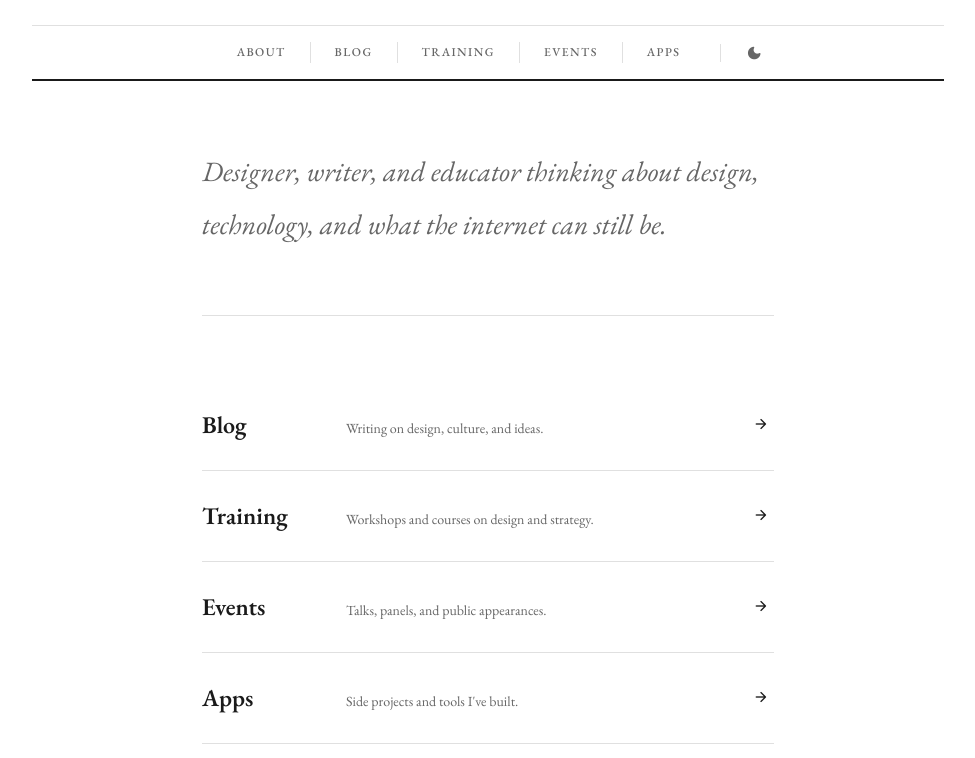
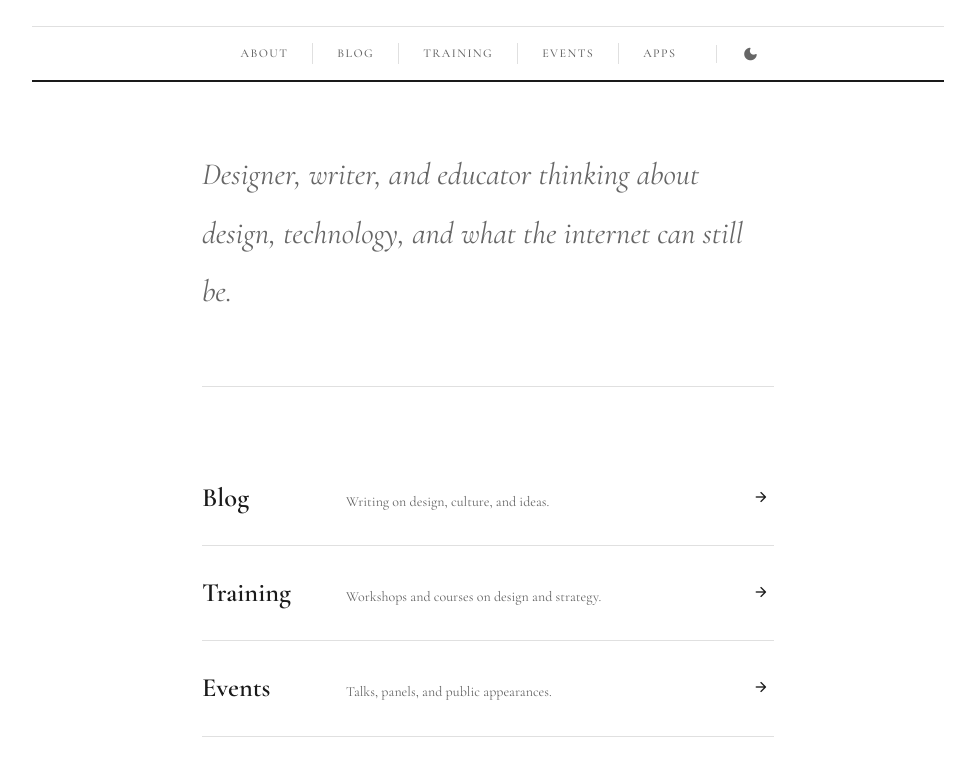
Before and after one commit to rafaelnepo/nepo-blog, an Eleventy site: page index.njk in a window 1280 px wide. Shown: the part 190-948 px from the top of the page, without its empty margins (152-1127 px from the left). Built offline with nearby package versions, Linux system fonts and the light colour scheme; Eleventy itself is replaced by a stand-in of ours; files that its build step writes are made by us from their sources.

Commit message:
Switch to Cormorant Garamond, bump base size to 22px

```diff
--- a/_includes/base.njk
+++ b/_includes/base.njk
@@ -17,7 +17,7 @@
   </script>
   <link rel="preconnect" href="https://fonts.googleapis.com">
   <link rel="preconnect" href="https://fonts.gstatic.com" crossorigin>
-  <link href="https://fonts.googleapis.com/css2?family=EB+Garamond:ital,wght@0,400;0,500;0,600;1,400;1,500&family=IBM+Plex+Mono:ital,wght@0,400;0,500;1,400&family=M+PLUS+Rounded+1c:wght@400;500&family=Material+Symbols+Rounded:opsz,wght,FILL,GRAD@20,400,1,0&display=swap" rel="stylesheet">
+  <link href="https://fonts.googleapis.com/css2?family=Cormorant+Garamond:ital,wght@0,300;0,400;0,500;0,600;1,300;1,400;1,500;1,600&family=IBM+Plex+Mono:ital,wght@0,400;0,500;1,400&family=M+PLUS+Rounded+1c:wght@400;500&family=Material+Symbols+Rounded:opsz,wght,FILL,GRAD@20,400,1,0&display=swap" rel="stylesheet">
   <link rel="stylesheet" href="/css/style.css">
 </head>
 <body>
--- a/css/style.css
+++ b/css/style.css
@@ -6,11 +6,11 @@
    ============================================ */
 
 :root {
-  --font-serif: 'EB Garamond', 'M PLUS Rounded 1c', 'Georgia', serif;
+  --font-serif: 'Cormorant Garamond', 'M PLUS Rounded 1c', 'Georgia', serif;
   --font-mono: 'IBM Plex Mono', 'Courier New', monospace;
-  --font-sans: 'EB Garamond', 'M PLUS Rounded 1c', 'Georgia', serif;
+  --font-sans: 'Cormorant Garamond', 'M PLUS Rounded 1c', 'Georgia', serif;
 
-  --text-base: 20px;
+  --text-base: 22px;
   --text-small: 14px;
   --text-xs: 12px;
 
```
